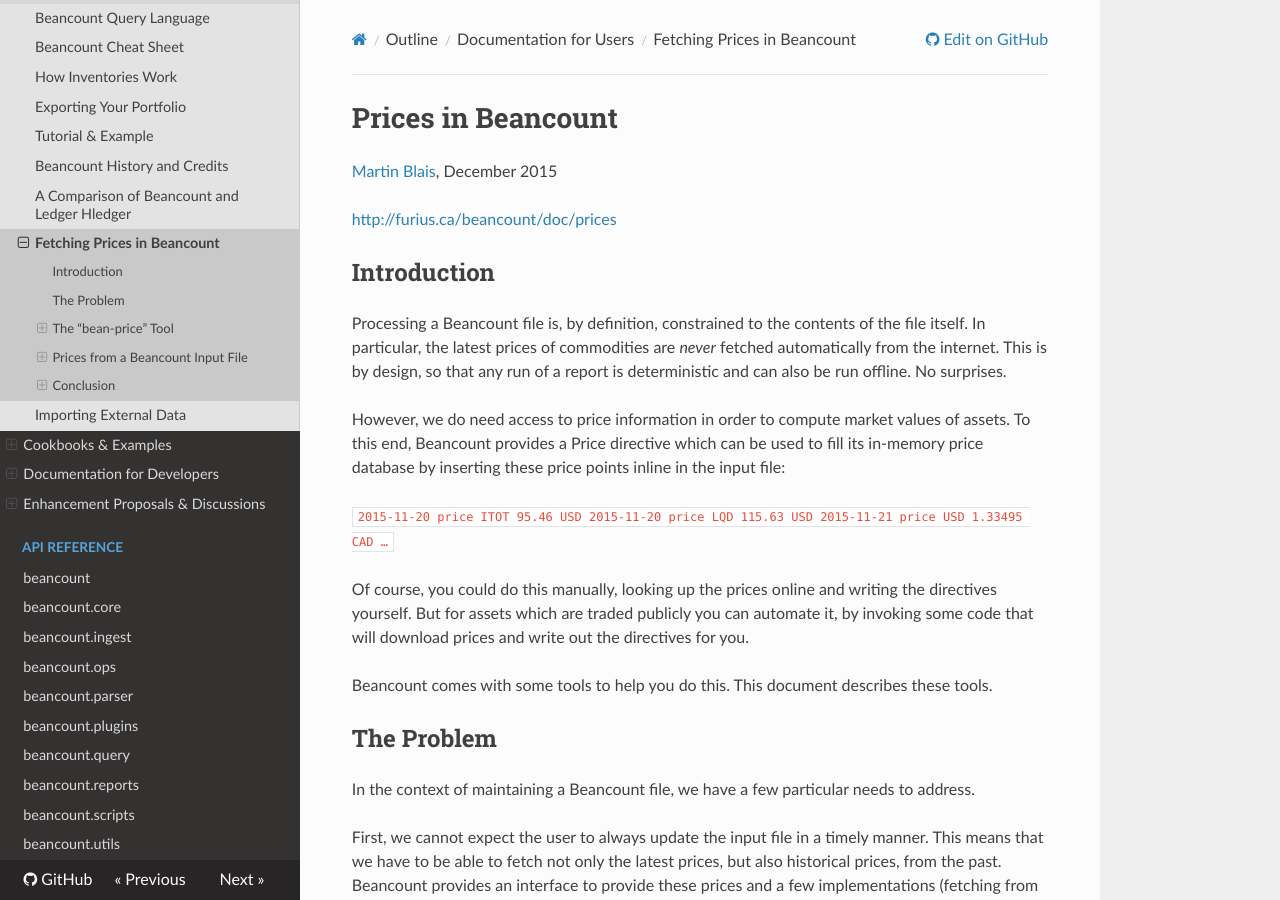
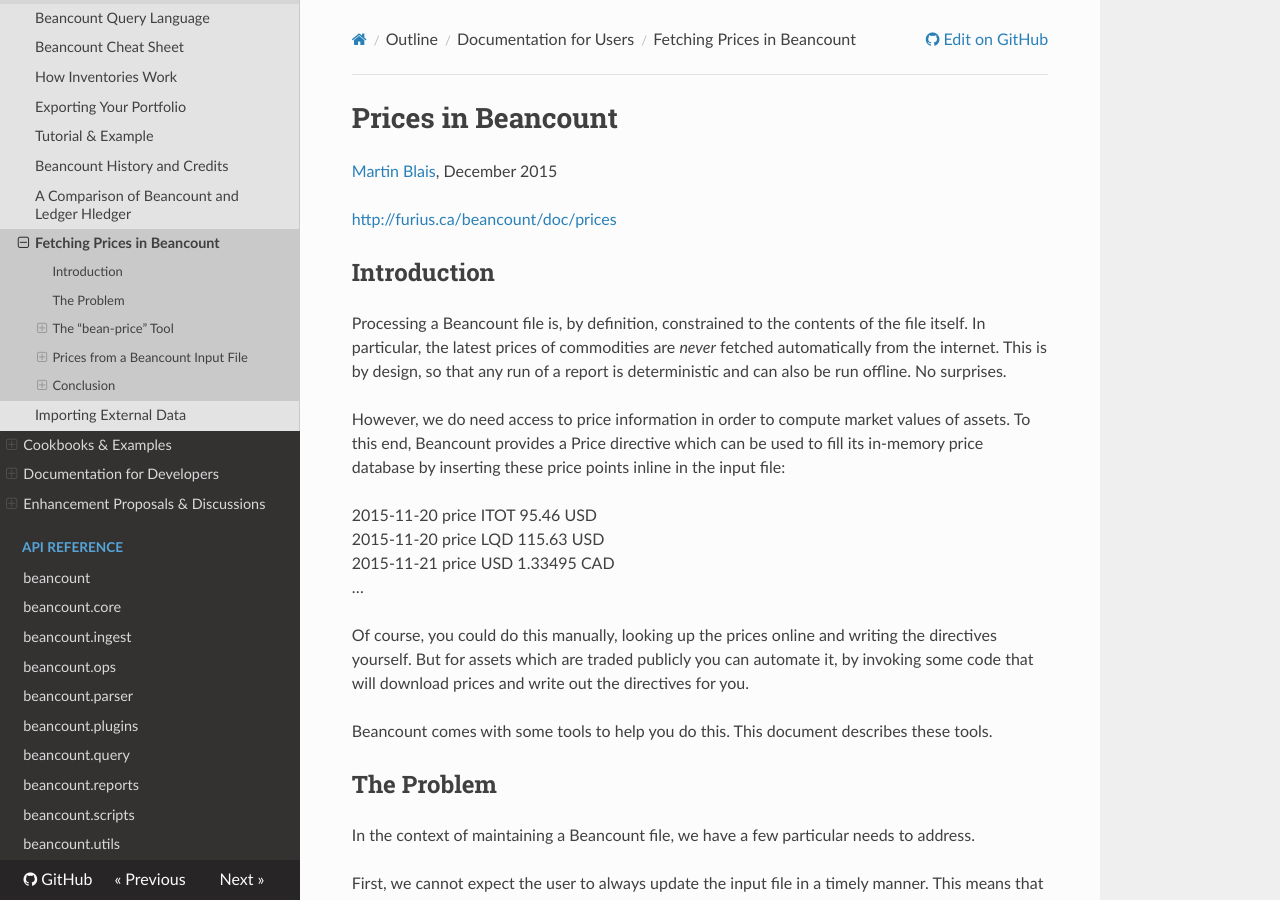
Before and after one commit to beancount/docs, an MkDocs documentation site: the page built from docs/16_fetching_prices_in_beancount.md, in a window 1280 px wide and 900 px high. Built offline with MkDocs 1.6.1, drawn with Linux system fonts in a browser that asks for light colours.

Commit message:
Re-generate docs

```diff
--- a/docs/16_fetching_prices_in_beancount.md
+++ b/docs/16_fetching_prices_in_beancount.md
@@ -12,7 +12,10 @@
 
 However, we do need access to price information in order to compute market values of assets. To this end, Beancount provides a Price directive which can be used to fill its in-memory price database by inserting these price points inline in the input file:
 
-`2015-11-20 price ITOT 95.46 USD 2015-11-20 price LQD 115.63 USD 2015-11-21 price USD 1.33495 CAD …`
+2015-11-20 price ITOT 95.46 USD
+2015-11-20 price LQD 115.63 USD
+2015-11-21 price USD 1.33495 CAD
+…
 
 Of course, you could do this manually, looking up the prices online and writing the directives yourself. But for assets which are traded publicly you can automate it, by invoking some code that will download prices and write out the directives for you.
 
```
Also changed, not shown: docs/01_command_line_accounting_in_context.md (+5 -1 lines), docs/03_installing_beancount.md (+2 -1 lines).
